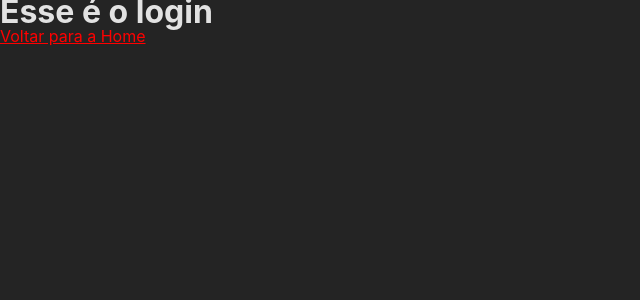
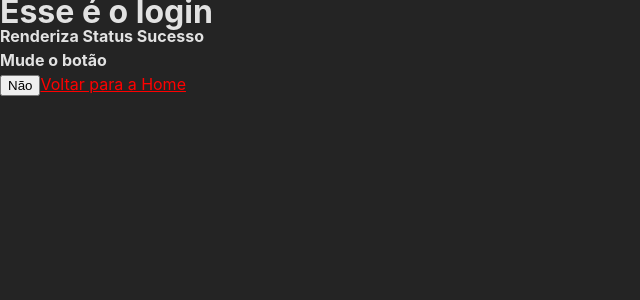
Before and after one commit to PauloMarolla/vitejs-template, a React (Vite) app: page /login in a window 1280 px wide. Shown: the top 300 px of the page, without its empty margins (0-640 px from the left). Built offline with nearby package versions, Linux system fonts and the light colour scheme.

Commit message:
hook and utils padronization

```diff
--- a/src/App.tsx
+++ b/src/App.tsx
@@ -1,5 +1,5 @@
 import { Routes, Route, BrowserRouter, Outlet } from 'react-router-dom'
-import { ConsoleProvider } from './contexts/console'
+import { ConsoleProvider } from './contexts'
 import { Home, Login, User } from './pages'
 
 const App = () => {
--- a/src/contexts/counter/index.tsx
+++ b/src/contexts/counter/index.tsx
@@ -11,7 +11,6 @@ export const CounterProvider = ({ children }: ICounterProvider) => {
     setCounter(0)
   }, [])
 
-
   return (
     <CounterContext.Provider
       value={{ counter, setCounter, resetCounter }}>
--- /dev/null
+++ b/src/contexts/index.ts
@@ -0,0 +1,2 @@
+export { CounterProvider, useCounter } from './counter'
+export { ConsoleProvider, useConsole } from './console'
--- /dev/null
+++ b/src/hooks/index.ts
@@ -0,0 +1 @@
+export { useToggle } from './useToggle'
--- /dev/null
+++ b/src/hooks/useToggle.ts
@@ -0,0 +1,11 @@
+import { useCallback, useState } from 'react'
+
+export const useToggle = (initialState: boolean) => {
+  const [isTrue, setIsTrue] = useState(initialState ?? false)
+
+  const toggle = useCallback(() => {
+    setIsTrue(!isTrue)
+  }, [isTrue])
+
+  return { isTrue, toggle, setIsTrue }
+}
--- a/src/main.tsx
+++ b/src/main.tsx
@@ -1,7 +1,7 @@
 import React from 'react'
 import ReactDOM from 'react-dom/client'
 import App from './App'
-import { CounterProvider } from './contexts/counter'
+import { CounterProvider } from './contexts'
 import './styles/index.css'
 
 ReactDOM.createRoot(document.getElementById('root') as HTMLElement).render(
--- a/src/pages/Home/index.tsx
+++ b/src/pages/Home/index.tsx
@@ -1,6 +1,6 @@
 import { Link } from 'react-router-dom'
 import { Teste } from '~/components'
-import { useCounter } from '~/contexts/counter'
+import { useCounter } from '~/contexts'
 
 export const Home = () => {
 
--- a/src/pages/Login/index.tsx
+++ b/src/pages/Login/index.tsx
@@ -1,9 +1,19 @@
 import { Link } from 'react-router-dom'
+import { useToggle } from '~/hooks'
+import { translateStatus } from '~/utils'
 
 export const Login = () => {
+  const { isTrue, toggle } = useToggle(false)
+
   return     (
     <>
       <h1>Esse é o login</h1>
+
+      <h4>Renderiza Status {translateStatus('success')}</h4>
+
+      <h4>Mude o botão</h4>
+      <button onClick={toggle} >{isTrue ? 'Sim' : 'Não'}</button>
+
 
       <Link style={{ color: 'red' }} to='/'>Voltar para a Home</Link>
     </>
--- a/src/styles/index.css
+++ b/src/styles/index.css
@@ -19,3 +19,7 @@
   margin: 0;
   box-sizing: border-box;
 }
+
+ul, ol {
+  list-style: none;
+}
--- /dev/null
+++ b/src/utils/index.ts
@@ -0,0 +1 @@
+export { translateStatus } from './translation'
--- /dev/null
+++ b/src/utils/translation.ts
@@ -0,0 +1,15 @@
+type IDefaultStatus = 'Sucesso' | 'Falhou' | 'Processando'
+
+interface IGenericObject<T> {
+  [id: string]: T;
+}
+
+const defaultStatus: IGenericObject<IDefaultStatus> = {
+  success: 'Sucesso',
+  fail: 'Falhou',
+  proccess: 'Processando'
+}
+
+export const translateStatus = (type: string) => {
+  return defaultStatus[type] ?? type
+}
```
